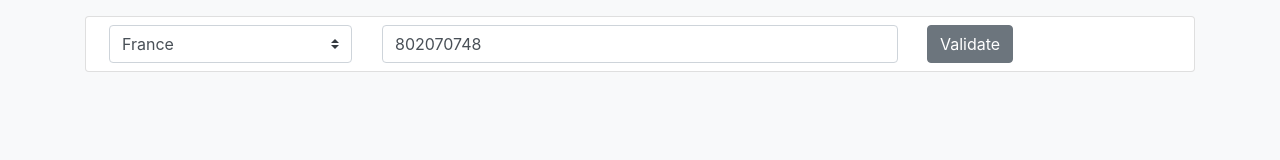
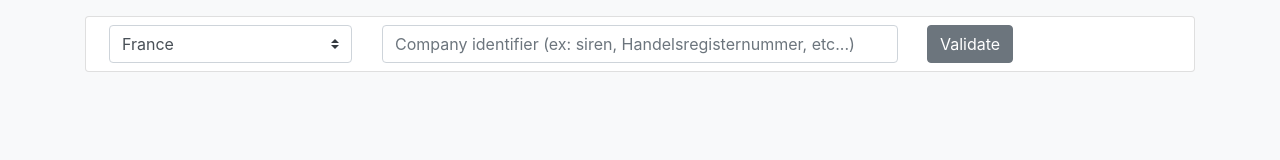
Before and after one commit to RedFroggy/company-id-validator, a website built with webpack: page demo/index.html in a window 1280 px wide. Built offline with nearby package versions, Linux system fonts and the light colour scheme.

```diff
--- a/demo/index.html
+++ b/demo/index.html
@@ -29,7 +29,7 @@
           </select>
         </div>
         <div class="col-md-6">
-          <input type="text" class="form-control" value="802070748" id="organizationId" placeholder="Company identifier (ex: siren, Handelsregisternummer, etc...)" required>
+          <input type="text" class="form-control" id="organizationId" placeholder="Company identifier (ex: siren, Handelsregisternummer, etc...)" required>
           <div class="invalid-feedback">
             Please select a valid country.
           </div>
--- a/demo/lib.js
+++ b/demo/lib.js
@@ -4,7 +4,6 @@
   const countryCode = document.getElementById('countryCode').value;
   const organizationId = document.getElementById('organizationId').value;
   const companyInfo = CompanyId.info(countryCode, organizationId);
-  console.log(companyInfo);
 
   document.getElementById('company-container').style.display = 'block';
   if (companyInfo.valid) {
```
Also changed, not shown: README.md.
